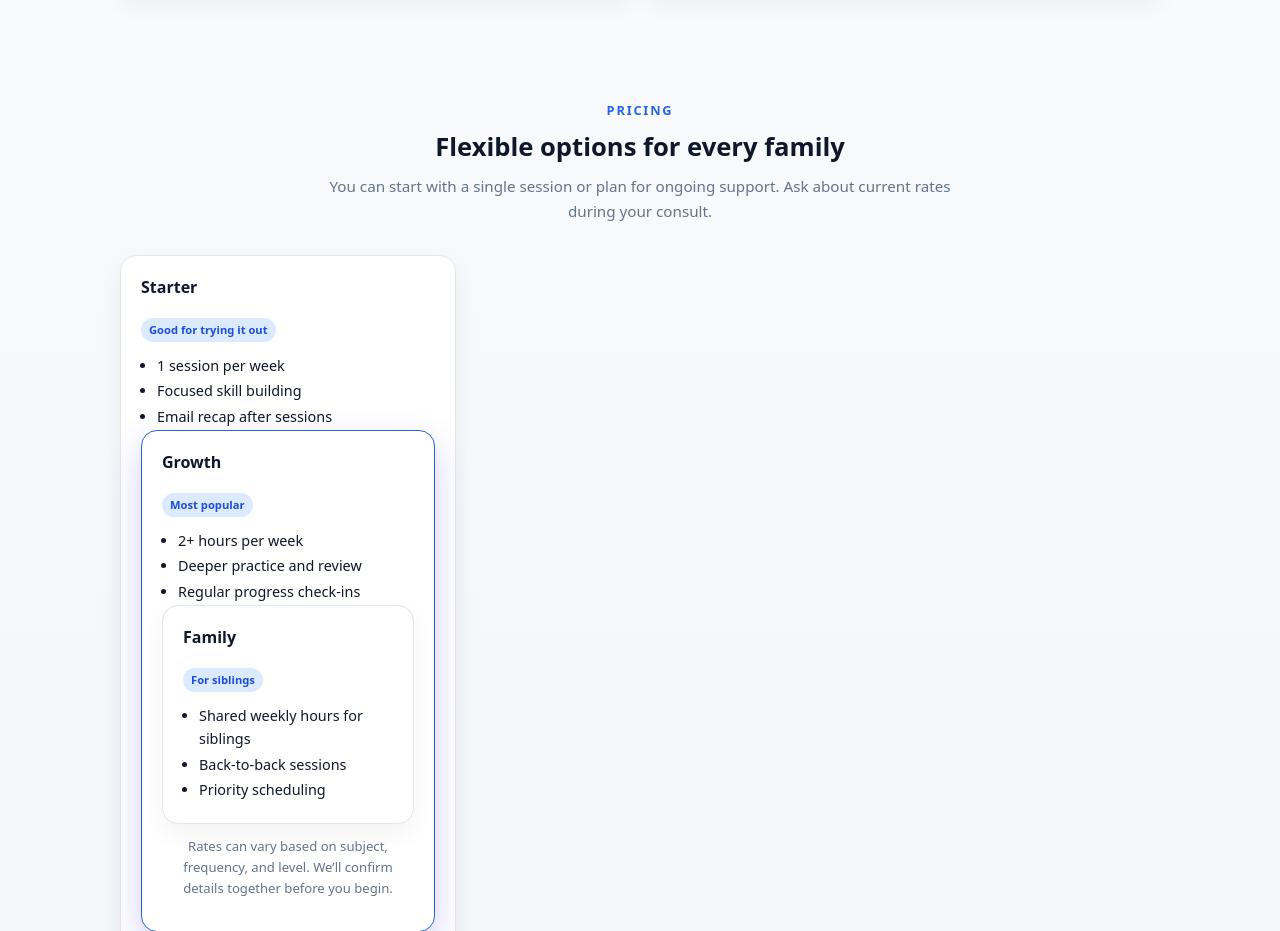
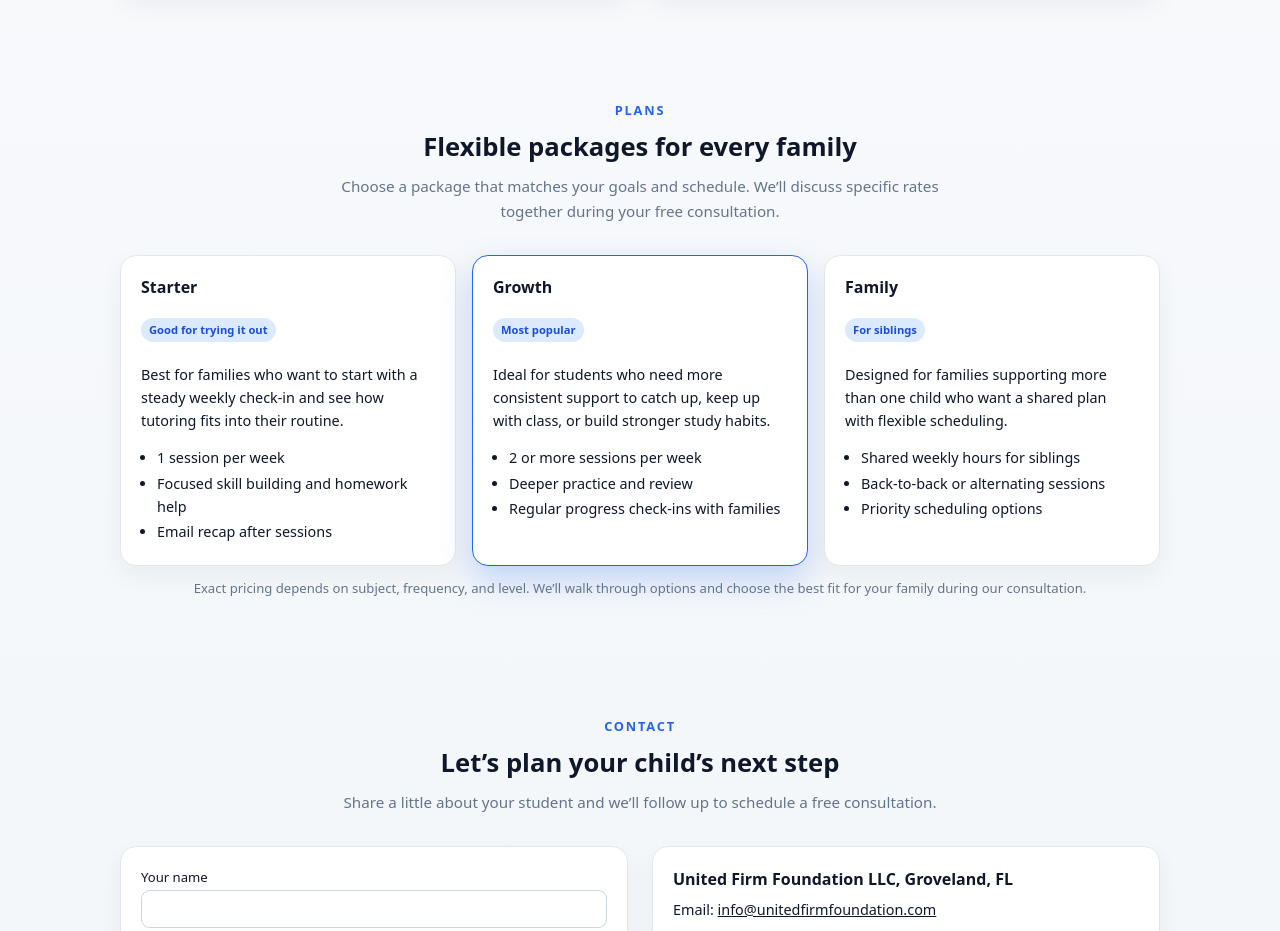
Before and after one commit to dazlee2025/united-firm-foundation, a plain HTML site: page index.html in a window 1280 px wide. Shown: the part 2020-2951 px from the top of the page. Drawn offline with Linux system fonts and the light colour scheme.

Commit message:
Update index.html
corrected pricing boxes that were on top of each other

```diff
--- a/index.html
+++ b/index.html
@@ -784,14 +784,14 @@
         </div>
       </section>
 
-      <!-- Pricing -->
+           <!-- Pricing -->
       <section id="pricing">
         <div class="container">
           <div class="section-header">
-            <div class="section-eyebrow">Pricing</div>
-            <h2 class="section-title">Flexible options for every family</h2>
+            <div class="section-eyebrow">Plans</div>
+            <h2 class="section-title">Flexible packages for every family</h2>
             <p class="section-subtitle">
-              You can start with a single session or plan for ongoing support. Ask about current rates during your consult.
+              Choose a package that matches your goals and schedule. We’ll discuss specific rates together during your free consultation.
             </p>
           </div>
 
@@ -799,39 +799,45 @@
             <div class="card">
               <div class="card-title">Starter</div>
               <p class="pricing-badge">Good for trying it out</p>
-              <div>
+              <p>
+                Best for families who want to start with a steady weekly check-in and see how tutoring fits into their routine.
+              </p>
               <ul class="card-list">
                 <li>1 session per week</li>
-                <li>Focused skill building</li>
+                <li>Focused skill building and homework help</li>
                 <li>Email recap after sessions</li>
               </ul>
             </div>
 
-            <div class="card" style="border-color:#2563eb;box-shadow:0 14px 32px rgba(79,70,229,0.25);">
+            <div class="card" style="border-color: var(--indigo); box-shadow: 0 14px 32px rgba(37, 99, 235, 0.25);">
               <div class="card-title">Growth</div>
               <p class="pricing-badge">Most popular</p>
-              <div>
+              <p>
+                Ideal for students who need more consistent support to catch up, keep up with class, or build stronger study habits.
+              </p>
               <ul class="card-list">
-                <li>2+ hours per week</li>
+                <li>2 or more sessions per week</li>
                 <li>Deeper practice and review</li>
-                <li>Regular progress check-ins</li>
+                <li>Regular progress check-ins with families</li>
               </ul>
             </div>
 
             <div class="card">
               <div class="card-title">Family</div>
               <p class="pricing-badge">For siblings</p>
-              <div>
+              <p>
+                Designed for families supporting more than one child who want a shared plan with flexible scheduling.
+              </p>
               <ul class="card-list">
                 <li>Shared weekly hours for siblings</li>
-                <li>Back-to-back sessions</li>
-                <li>Priority scheduling</li>
+                <li>Back-to-back or alternating sessions</li>
+                <li>Priority scheduling options</li>
               </ul>
             </div>
           </div>
 
           <p class="pricing-note">
-            Rates can vary based on subject, frequency, and level. We’ll confirm details together before you begin.
+            Exact pricing depends on subject, frequency, and level. We’ll walk through options and choose the best fit for your family during our consultation.
           </p>
         </div>
       </section>
```
